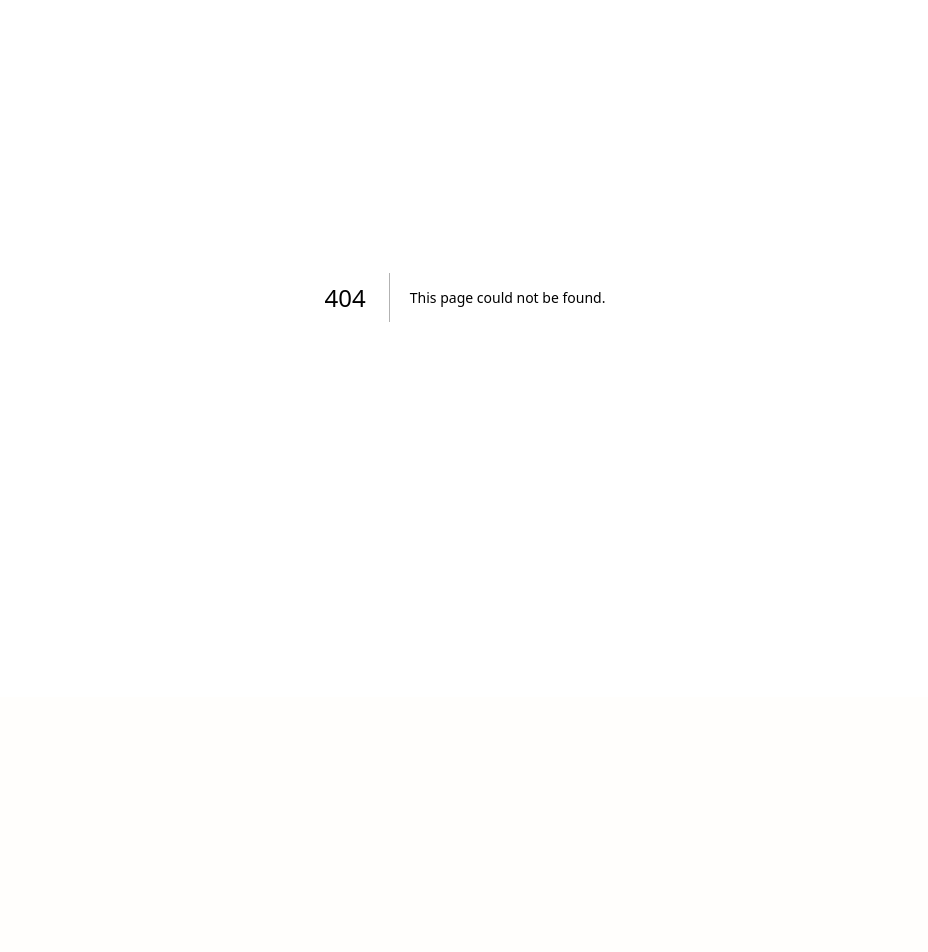
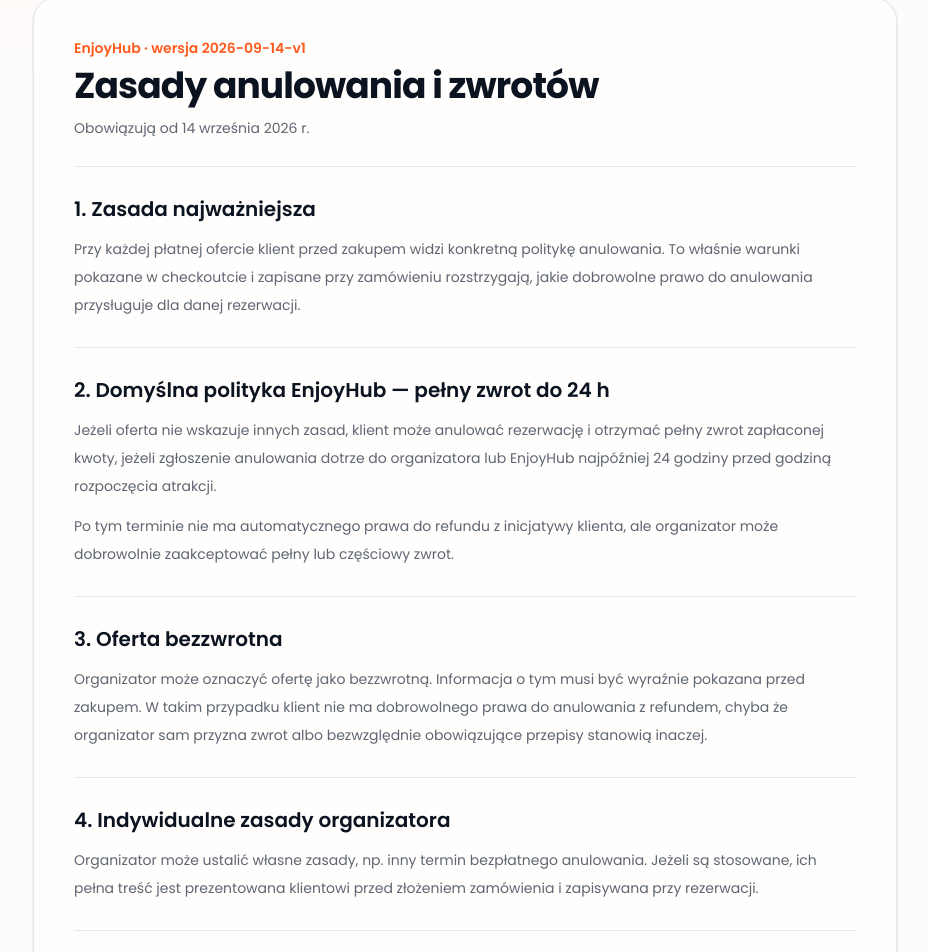
Before and after one commit to damianGG/EnjoyHubAI, a Next.js app: page /zasady-anulowania in a window 1280 px wide. Before the commit this address had no page. Shown: the part 103-1055 px from the top of the page, without its empty margins (175-1103 px from the left). Before the commit the page ends 800 px from the top, so only its background shows below. Built offline with nearby package versions, Linux system fonts and the light colour scheme.

Commit message:
feat: add cancellation and refund policy page

```diff
--- /dev/null
+++ b/app/zasady-anulowania/page.tsx
@@ -0,0 +1,77 @@
+import type { Metadata } from "next"
+import Link from "next/link"
+
+import {
+  CANCELLATION_POLICY_VERSION,
+  LEGAL_EFFECTIVE_DATE,
+} from "@/lib/legal/marketplace"
+
+export const metadata: Metadata = {
+  title: "Zasady anulowania i zwrotów | EnjoyHub",
+  description: "Zasady anulowania rezerwacji i refundów w EnjoyHub.",
+}
+
+export default function CancellationPolicyPage() {
+  return (
+    <main className="min-h-screen bg-muted/20">
+      <div className="container mx-auto max-w-4xl px-4 py-10 sm:py-14">
+        <Link href="/" className="text-sm font-medium text-primary hover:underline">← Wróć do EnjoyHub</Link>
+        <div className="mt-5 rounded-3xl border bg-background p-6 shadow-sm sm:p-10">
+          <div className="border-b pb-7">
+            <p className="text-sm font-semibold text-primary">EnjoyHub · wersja {CANCELLATION_POLICY_VERSION}</p>
+            <h1 className="mt-2 text-3xl font-bold tracking-tight sm:text-4xl">Zasady anulowania i zwrotów</h1>
+            <p className="mt-3 text-sm text-muted-foreground">Obowiązują od {LEGAL_EFFECTIVE_DATE}</p>
+          </div>
+
+          <PolicySection title="1. Zasada najważniejsza">
+            <p>Przy każdej płatnej ofercie klient przed zakupem widzi konkretną politykę anulowania. To właśnie warunki pokazane w checkoutcie i zapisane przy zamówieniu rozstrzygają, jakie dobrowolne prawo do anulowania przysługuje dla danej rezerwacji.</p>
+          </PolicySection>
+
+          <PolicySection title="2. Domyślna polityka EnjoyHub — pełny zwrot do 24 h">
+            <p>Jeżeli oferta nie wskazuje innych zasad, klient może anulować rezerwację i otrzymać pełny zwrot zapłaconej kwoty, jeżeli zgłoszenie anulowania dotrze do organizatora lub EnjoyHub najpóźniej 24 godziny przed godziną rozpoczęcia atrakcji.</p>
+            <p>Po tym terminie nie ma automatycznego prawa do refundu z inicjatywy klienta, ale organizator może dobrowolnie zaakceptować pełny lub częściowy zwrot.</p>
+          </PolicySection>
+
+          <PolicySection title="3. Oferta bezzwrotna">
+            <p>Organizator może oznaczyć ofertę jako bezzwrotną. Informacja o tym musi być wyraźnie pokazana przed zakupem. W takim przypadku klient nie ma dobrowolnego prawa do anulowania z refundem, chyba że organizator sam przyzna zwrot albo bezwzględnie obowiązujące przepisy stanowią inaczej.</p>
+          </PolicySection>
+
+          <PolicySection title="4. Indywidualne zasady organizatora">
+            <p>Organizator może ustalić własne zasady, np. inny termin bezpłatnego anulowania. Jeżeli są stosowane, ich pełna treść jest prezentowana klientowi przed złożeniem zamówienia i zapisywana przy rezerwacji.</p>
+          </PolicySection>
+
+          <PolicySection title="5. Odwołanie lub istotna zmiana po stronie organizatora">
+            <p>Jeżeli organizator odwoła atrakcję albo nie może wykonać usługi zgodnie z zawartą umową, klient otrzymuje należny zwrot. W typowym przypadku całkowitego odwołania atrakcji jest to pełna kwota zapłacona za rezerwację.</p>
+            <p>Jeżeli tylko część świadczenia nie może zostać wykonana, możliwy jest odpowiedni zwrot częściowy.</p>
+          </PolicySection>
+
+          <PolicySection title="6. Jak wykonywany jest refund">
+            <p>Zwrot jest kierowany przez system płatności do metody płatniczej użytej przy zakupie, o ile operator płatności i przepisy nie wymagają innego sposobu. Czas zaksięgowania po wykonaniu refundu zależy od operatora płatności i banku klienta.</p>
+            <p>EnjoyHub przechowuje historię refundu powiązaną z zamówieniem. Pełny refund może unieważnić niewykorzystane bilety.</p>
+          </PolicySection>
+
+          <PolicySection title="7. Usługi na konkretny termin a ustawowe odstąpienie">
+            <p>W przypadku usług związanych z wypoczynkiem, wydarzeniami rozrywkowymi, sportowymi lub kulturalnymi świadczonych w oznaczonym dniu albo okresie ustawowe 14-dniowe prawo odstąpienia od umowy zawartej na odległość co do zasady nie przysługuje. Dobrowolne zasady anulowania opisane wyżej mogą jednak dawać klientowi dodatkowe uprawnienie do zwrotu.</p>
+          </PolicySection>
+
+          <PolicySection title="8. Gdzie zgłosić anulowanie lub problem">
+            <p>Prośbę o anulowanie należy zgłosić organizatorowi na dane kontaktowe zapisane przy zamówieniu albo przez kanał wsparcia EnjoyHub, jeżeli jest dostępny przy danej rezerwacji. Przy ocenie terminu anulowania liczy się moment skutecznego otrzymania zgłoszenia.</p>
+          </PolicySection>
+
+          <PolicySection title="9. Powiązanie z regulaminem">
+            <p>Niniejsze zasady stanowią uzupełnienie <Link href="/regulamin" className="text-primary underline">Regulaminu EnjoyHub</Link>. Jeżeli dana oferta ma wyraźnie wskazaną indywidualną politykę anulowania, ma ona pierwszeństwo w zakresie dobrowolnych warunków refundu tej konkretnej rezerwacji, z zachowaniem praw konsumenta wynikających z bezwzględnie obowiązujących przepisów.</p>
+          </PolicySection>
+        </div>
+      </div>
+    </main>
+  )
+}
+
+function PolicySection({ title, children }: { title: string; children: React.ReactNode }) {
+  return (
+    <section className="border-b py-7 last:border-0 last:pb-0">
+      <h2 className="text-xl font-semibold">{title}</h2>
+      <div className="mt-3 space-y-3 text-sm leading-7 text-muted-foreground">{children}</div>
+    </section>
+  )
+}
```
